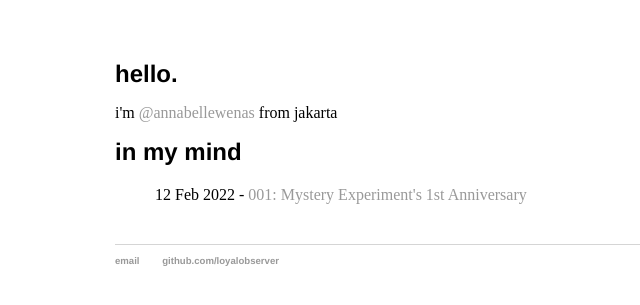
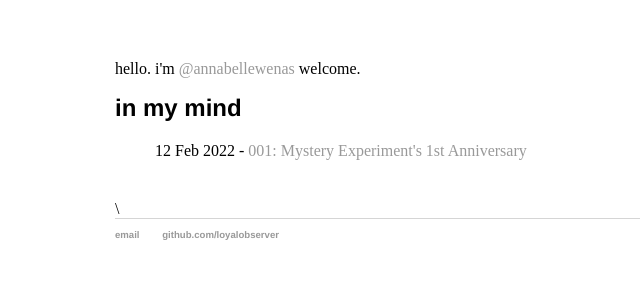
Before and after one commit to loyalobserver/loyalobserver, a Jekyll site: the page built from index.html, in a window 1280 px wide. Shown: the top 305 px of the page, without its empty margins (77-717 px from the left). Built offline with Jekyll 4.4.1, drawn with Linux system fonts in a browser that asks for light colours.

Commit message:
Update index.html

```diff
--- a/index.html
+++ b/index.html
@@ -1,20 +1,17 @@
 ---
 layout: default
-title: hello.
-title2: in my mind
+title: in my mind
 ---
 
+hello. i'm <a href="https://twitter.com/annabellewenas">@annabellewenas</a> welcome.
+
+<br>
 
 <h1>{{ page.title }}</h1>
-
-	i'm <a href="https://twitter.com/annabellewenas">@annabellewenas</a> from jakarta
-	<br>
-
-<h1>{{ page.title2 }}</h1>
 
 	<ul class="posts">
 
 	  {% for post in site.posts %}
 	    <li><span>{{ post.date | date_to_string }}</span> - <a href="{{ post.url }}" title="{{ post.title }}">{{ post.title }}</a></li>
 	  {% endfor %}
-	</ul>
+	</ul>\
```
